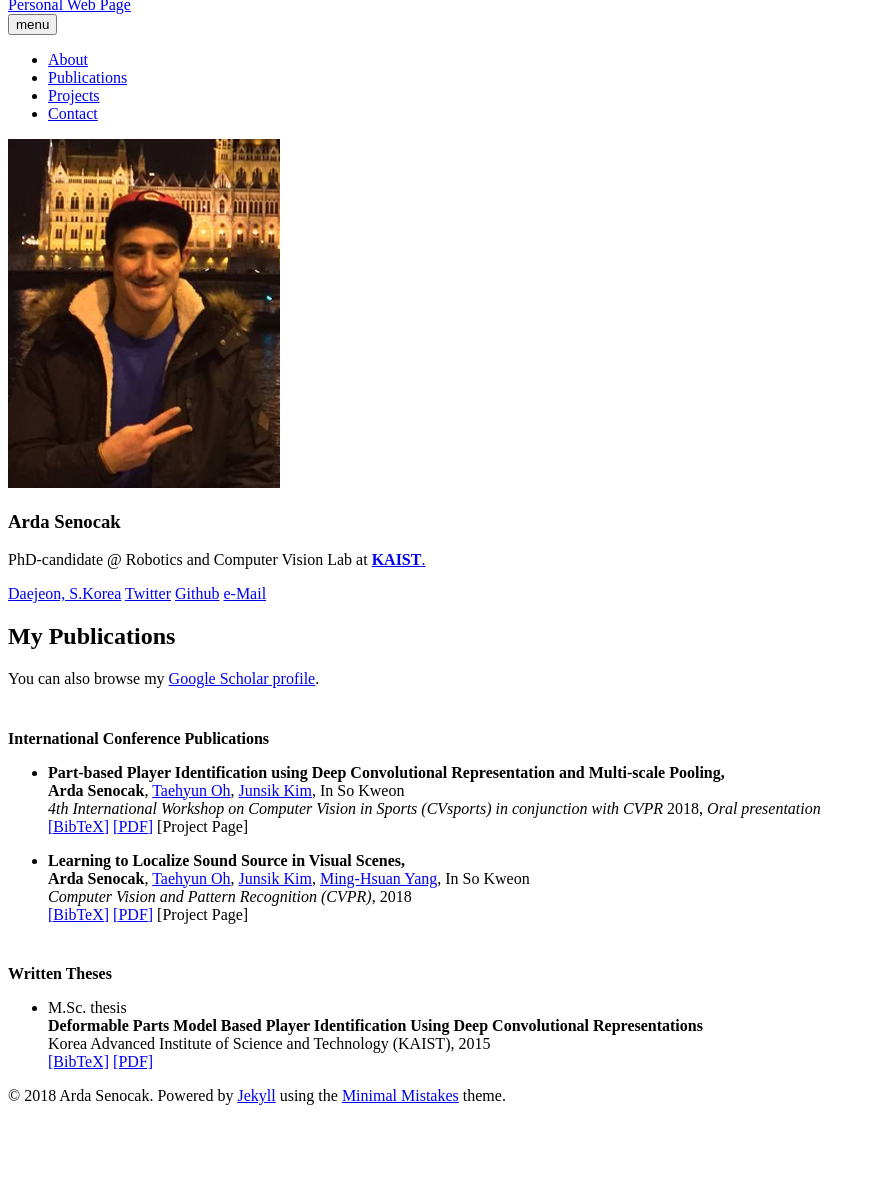
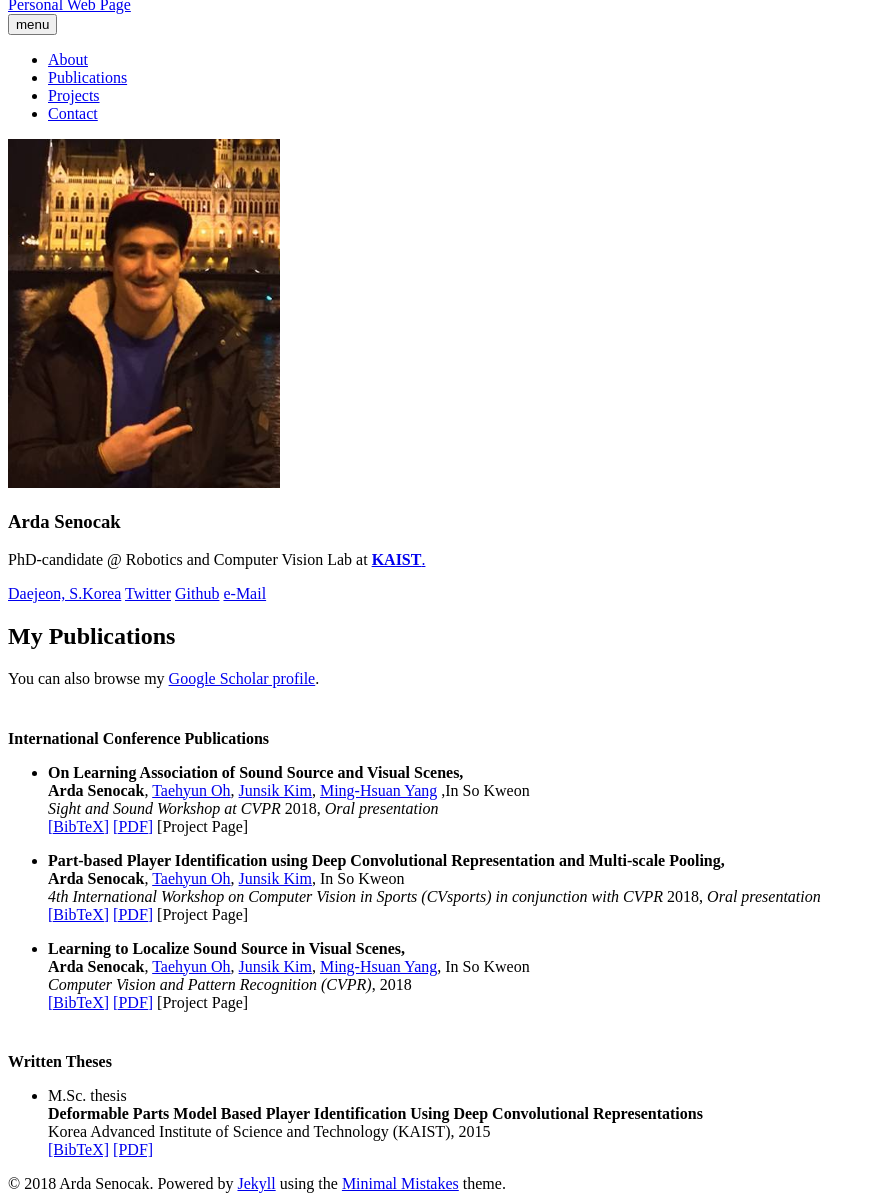
Before and after one commit to ardasnck/ardasnck.github.io, a Jekyll site: the page built from publications.md, in a window 1280 px wide, cut to the strip 112-1313 px from the top of the page. Shown: the whole strip, without its empty margins (0-875 px from the left). Built offline with Jekyll 4.4.1, drawn with Linux system fonts in a browser that asks for light colours; nearby versions of some CDN libraries; before the commit the page ends 1225 px from its top, so only the background shows below that.

Commit message:
Update publications.html

```diff
--- a/_layouts/publications.html
+++ b/_layouts/publications.html
@@ -85,6 +85,30 @@ div.bibtex pre { font-size: 75%; overflow: auto;  width: 100%; padding: 0em 0em;
 
     <ul class="biblist">
     <!-- Item: Caelles2016 -->
+
+<li ><p>
+<b>On Learning Association of Sound Source and Visual Scenes,</b>
+<br><b>Arda Senocak</b>, <a href="http://thohkaistackr.wixsite.com/page" target="_blank">Taehyun Oh</a>, <a href="https://sites.google.com/site/jskimcv/" target="_blank">Junsik Kim</a>, <a href="http://faculty.ucmerced.edu/mhyang/" target="_blank">Ming-Hsuan Yang</a> ,In So Kweon<br>
+<i>Sight and Sound Workshop at CVPR</i>
+2018,<i> Oral presentation</i>
+<br />
+<a href="javascript:toggleBibtex('Arda2018partbased')">[BibTeX]</a>
+<a href="https://www.google.com" target="_blank">[PDF]</a>
+[Project Page]
+</p>
+<div id="bib_Arda2018onLearning" class="bibtex noshow">
+<pre>
+@inproceedings{Arda2018onLearning,
+  author = {A. Senocak and T. Oh and J. Kim and M.H. Yang and I. Kweon},
+  title = {On Learning Association of Sound Source and Visual Scenes},
+  booktitle = {Computer Vision and Pattern Recognition Workshops (CVPRW)},
+  year = {2018}
+}
+</pre>
+</div>
+</li>
+
+
 
 <!-- Item: BasketballIdentification -->
 <li ><p>
```
